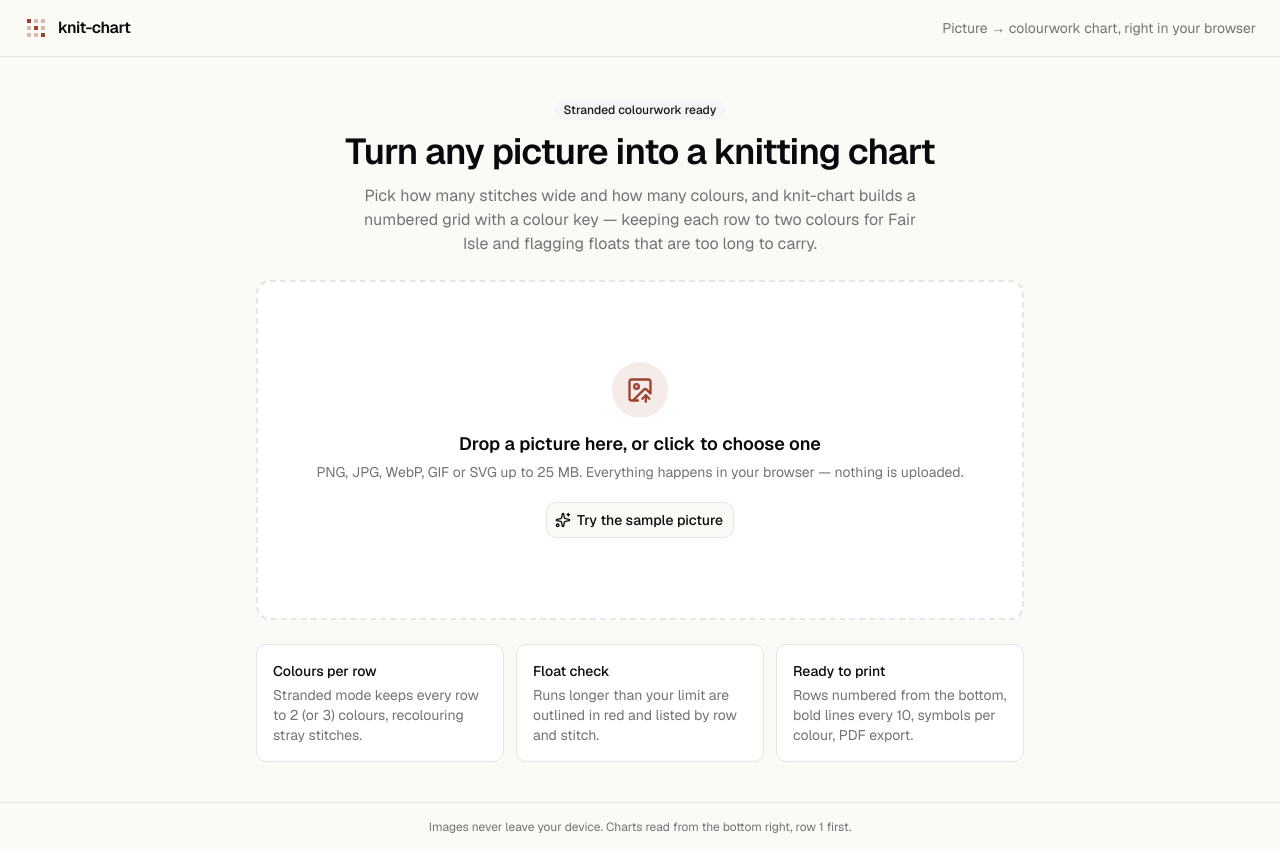
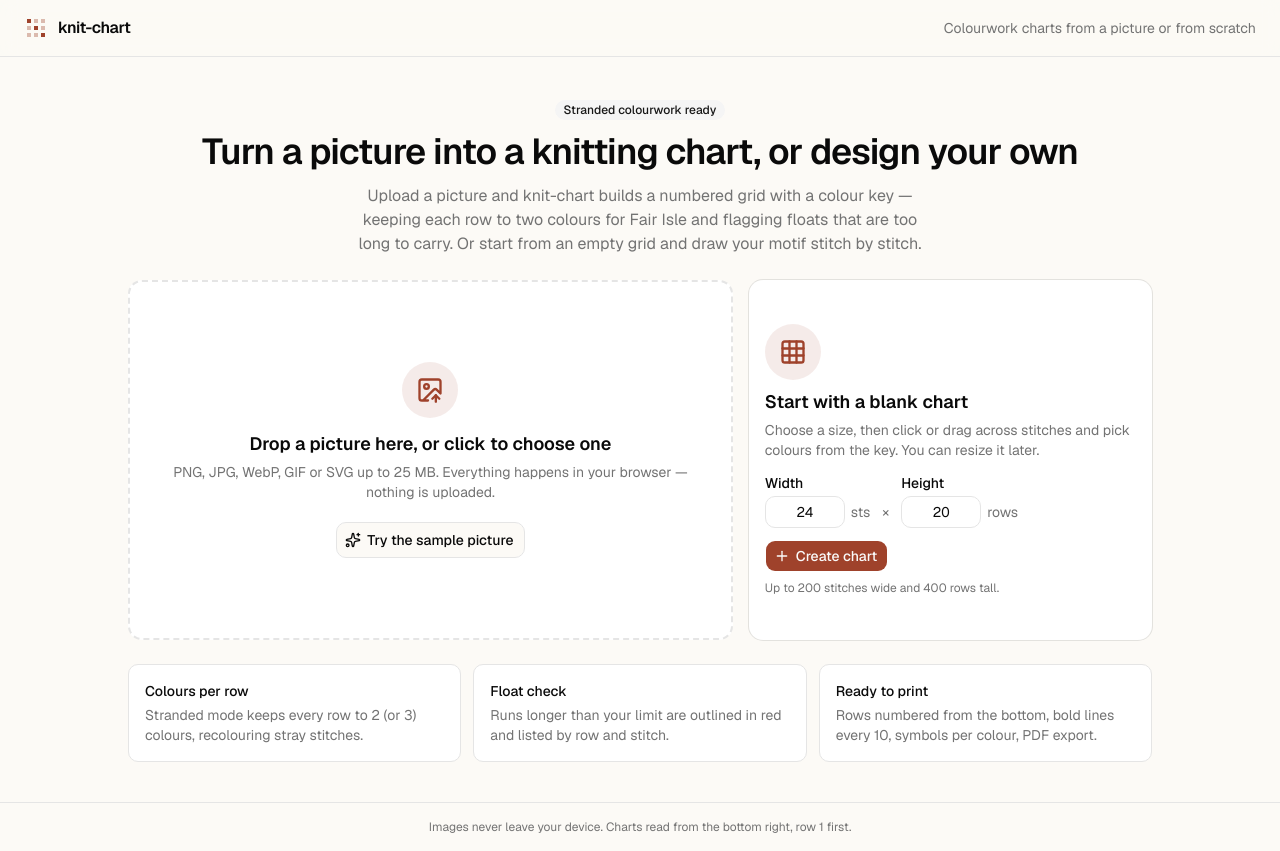
Before and after one commit to SiobhanCoady/knit-chart, a Next.js app: page / in a window 1280 px wide. Built offline with nearby package versions, Linux system fonts and the light colour scheme.

Commit message:
Allow design from blank chart

```diff
--- a/src/app/page.tsx
+++ b/src/app/page.tsx
@@ -16,7 +16,7 @@ export default function Home() {
             </svg>
             <span className="font-semibold tracking-tight">knit-chart</span>
           </div>
-          <p className="hidden text-sm text-muted-foreground sm:block">Picture → colourwork chart, right in your browser</p>
+          <p className="hidden text-sm text-muted-foreground sm:block">Colourwork charts from a picture or from scratch</p>
         </div>
       </header>
       <main className="mx-auto flex w-full max-w-7xl flex-1 px-4 py-8 sm:px-6 sm:py-10">
--- a/src/components/knit-chart-app.tsx
+++ b/src/components/knit-chart-app.tsx
@@ -3,10 +3,14 @@
 import { useCallback, useEffect, useEffectEvent, useMemo, useRef, useState } from "react";
 import { toast } from "sonner";
 import {
+  ArrowLeft,
   Crop,
   Download,
   FileText,
+  Grid3x3,
   Loader2,
+  Plus,
+  Scaling,
   Redo2,
   RotateCcw,
   RotateCcwSquare,
@@ -23,7 +27,10 @@ import {
   DEFAULT_SETTINGS,
   MAX_ROWS,
   addPaletteColour,
+  applyChartSettings,
+  createBlankChart,
   recolourCells,
+  resizeChart,
   type RGB,
   setPaletteColour,
 } from "@/lib/chart";
@@ -42,6 +49,7 @@ import { CropEditor } from "@/components/crop-editor";
 import { ChartView, MAX_CELL, MIN_CELL } from "@/components/chart-view";
 import { ColourKey, FloatList, RowSummaryList } from "@/components/chart-panels";
 import { RepeatPreview } from "@/components/repeat-preview";
+import { SizeForm } from "@/components/size-form";
 
 interface LoadedImage {
   el: HTMLImageElement;
@@ -95,7 +103,8 @@ export function KnitChartApp() {
   const [loadingImage, setLoadingImage] = useState(false);
   const [error, setError] = useState<string | null>(null);
   const [settings, setSettings] = useState<ChartSettings>(DEFAULT_SETTINGS);
-  const [chart, setChart] = useState<Chart | null>(null);
+  const [rawChart, setChart] = useState<Chart | null>(null);
+  const [blank, setBlank] = useState(false);
   const [builtFor, setBuiltFor] = useState<{ image: LoadedImage; settings: ChartSettings } | null>(null);
   const [cropping, setCropping] = useState(false);
   const [showSymbols, setShowSymbols] = useState(true);
@@ -117,6 +126,38 @@ export function KnitChartApp() {
   const update = <K extends keyof ChartSettings>(key: K, value: ChartSettings[K]) =>
     setSettings((s) => ({ ...s, [key]: value }));
 
+  // Blank charts aren't rebuilt from a picture, so setting changes are applied to whatever is being drawn.
+  const chart = useMemo(
+    () =>
+      blank && rawChart
+        ? applyChartSettings(rawChart, { maxFloat: settings.maxFloat, stitchAspect: settings.stitchAspect })
+        : rawChart,
+    [blank, rawChart, settings.maxFloat, settings.stitchAspect],
+  );
+
+  const resetEditing = (next: Chart | null) => {
+    setChart(next);
+    setOriginalChart(null);
+    setHistory({ past: [], future: [] });
+    setSelectedCells(new Set());
+    setPanelTab("key");
+  };
+
+  const startBlank = (width: number, height: number) => {
+    setImage(null);
+    setBlank(true);
+    setError(null);
+    resetEditing(createBlankChart(width, height, settings));
+  };
+
+  const startOver = () => {
+    if (history.past.length && !window.confirm("Start a new chart? Your current chart and its edits will be lost.")) return;
+    setImage(null);
+    setBlank(false);
+    setError(null);
+    resetEditing(null);
+  };
+
   const setRotatedUrl = (url: string | null) => {
     if (rotatedUrlRef.current) URL.revokeObjectURL(rotatedUrlRef.current);
     rotatedUrlRef.current = url;
@@ -131,6 +172,7 @@ export function KnitChartApp() {
       urlRef.current = revoke ? url : null;
       setRotatedUrl(null);
       originalRef.current = { el, url, name };
+      setBlank(false);
       setImage(originalRef.current);
       setRotation(0);
       setSettings((s) => ({ ...s, crop: null }));
@@ -245,6 +287,12 @@ export function KnitChartApp() {
     if (chart) commitEdit(addPaletteColour(chart, rgb));
   };
 
+  const resizeBlank = (width: number, height: number) => {
+    if (!chart) return;
+    setSelectedCells(new Set());
+    commitEdit(resizeChart(chart, width, height));
+  };
+
   const undo = () => {
     const previous = history.past.at(-1);
     if (!chart || !previous) return;
@@ -295,10 +343,10 @@ export function KnitChartApp() {
   };
 
   const runExport = async (kind: "png" | "pdf") => {
-    if (!chart || !image) return;
+    if (!chart) return;
     setExporting(kind);
     try {
-      const name = baseName(image.name);
+      const name = image ? baseName(image.name) : `knit-chart-${chart.width}x${chart.height}`;
       if (kind === "png") exportPng(chart, { showSymbols, highlightFloats }, name);
       else await exportPdf(chart, { showSymbols, highlightFloats }, name);
       toast.success(kind === "png" ? "Chart PNG downloaded" : "Printable PDF downloaded");
@@ -322,20 +370,44 @@ export function KnitChartApp() {
         settings.stitchAspect,
     ) > MAX_ROWS;
 
-  if (!image) {
+  if (!image && !blank) {
     return (
-      <div className="mx-auto w-full max-w-3xl space-y-6">
+      <div className="mx-auto w-full max-w-5xl space-y-6">
         <div className="space-y-3 text-center">
           <Badge variant="secondary">Stranded colourwork ready</Badge>
           <h1 className="text-3xl font-semibold tracking-tight text-balance sm:text-4xl">
-            Turn any picture into a knitting chart
+            Turn a picture into a knitting chart, or design your own
           </h1>
           <p className="mx-auto max-w-xl text-pretty text-muted-foreground">
-            Pick how many stitches wide and how many colours, and knit-chart builds a numbered grid with a colour key —
-            keeping each row to two colours for Fair Isle and flagging floats that are too long to carry.
+            Upload a picture and knit-chart builds a numbered grid with a colour key — keeping each row to two colours
+            for Fair Isle and flagging floats that are too long to carry. Or start from an empty grid and draw your
+            motif stitch by stitch.
           </p>
         </div>
+        <div className="grid gap-4 md:grid-cols-[minmax(0,3fr)_minmax(0,2fr)]">
           <UploadZone onFile={onFile} onSample={onSample} disabled={loadingImage} />
+          <Card className="justify-center">
+            <CardHeader>
+              <div className="mb-1 flex size-14 items-center justify-center rounded-full bg-primary/10 text-primary">
+                <Grid3x3 className="size-7" />
+              </div>
+              <CardTitle className="text-lg font-semibold">Start with a blank chart</CardTitle>
+              <CardDescription>
+                Choose a size, then click or drag across stitches and pick colours from the key. You can resize it
+                later.
+              </CardDescription>
+            </CardHeader>
+            <CardContent>
+              <SizeForm
+                initialWidth={24}
+                initialHeight={20}
+                submitLabel="Create chart"
+                submitIcon={<Plus data-icon="inline-start" />}
+                onSubmit={startBlank}
+              />
+            </CardContent>
+          </Card>
+        </div>
         {loadingImage && (
           <p className="flex items-center justify-center gap-2 text-sm text-muted-foreground">
             <Loader2 className="size-4 animate-spin" /> Reading your picture…
@@ -358,9 +430,72 @@ export function KnitChartApp() {
     );
   }
 
+  const floatSetting = (
+    <SettingRow
+      label="Longest float allowed"
+      value={`${settings.maxFloat} sts`}
+      hint="Runs of one colour longer than this leave a long strand on the back that should be caught."
+    >
+      <Slider
+        value={[settings.maxFloat]}
+        min={2}
+        max={15}
+        step={1}
+        onValueChange={(v) => update("maxFloat", sliderValue(v))}
+        aria-label="Maximum float length"
+      />
+    </SettingRow>
+  );
+
+  const stitchShapeSetting = (
+    <SettingRow
+      label="Stitch shape (height ÷ width)"
+      value={settings.stitchAspect.toFixed(2)}
+      hint={
+        image
+          ? "Knit stitches are wider than they are tall, so the chart gets more rows than stitches to keep the picture in proportion."
+          : "Knit stitches are wider than they are tall. Matching your gauge shows the motif in its knitted proportions."
+      }
+    >
+      <Slider
+        value={[settings.stitchAspect]}
+        min={0.5}
+        max={1.2}
+        step={0.01}
+        onValueChange={(v) => update("stitchAspect", sliderValue(v))}
+        aria-label="Stitch aspect ratio"
+      />
+      <div className="flex items-center gap-2 text-sm">
+        <span className="text-muted-foreground">From gauge:</span>
+        <Input
+          className="h-7 w-14 text-center"
+          inputMode="decimal"
+          aria-label="Stitches per 10 cm"
+          value={gauge.sts}
+          onChange={(e) => applyGauge({ ...gauge, sts: e.target.value })}
+        />
+        <span className="text-muted-foreground">sts ×</span>
+        <Input
+          className="h-7 w-14 text-center"
+          inputMode="decimal"
+          aria-label="Rows per 10 cm"
+          value={gauge.rows}
+          onChange={(e) => applyGauge({ ...gauge, rows: e.target.value })}
+        />
+        <span className="text-muted-foreground">rows</span>
+      </div>
+    </SettingRow>
+  );
+
   return (
     <div className="grid w-full gap-6 lg:grid-cols-[360px_minmax(0,1fr)]">
       <aside className="space-y-6">
+        <Button variant="ghost" size="sm" onClick={startOver} className="-my-2 -ml-2">
+          <ArrowLeft data-icon="inline-start" />
+          New chart
+        </Button>
+        {image ? (
+          <>
             <Card>
               <CardHeader>
                 <CardTitle>Picture</CardTitle>
@@ -497,56 +632,49 @@ export function KnitChartApp() {
                   />
                 </SettingRow>
 
-            <SettingRow
-              label="Longest float allowed"
-              value={`${settings.maxFloat} sts`}
-              hint="Runs of one colour longer than this leave a long strand on the back that should be caught."
-            >
-              <Slider
-                value={[settings.maxFloat]}
-                min={2}
-                max={15}
-                step={1}
-                onValueChange={(v) => update("maxFloat", sliderValue(v))}
-                aria-label="Maximum float length"
-              />
-            </SettingRow>
-
-            <SettingRow
-              label="Stitch shape (height ÷ width)"
-              value={settings.stitchAspect.toFixed(2)}
-              hint="Knit stitches are wider than they are tall, so the chart gets more rows than stitches to keep the picture in proportion."
-            >
-              <Slider
-                value={[settings.stitchAspect]}
-                min={0.5}
-                max={1.2}
-                step={0.01}
-                onValueChange={(v) => update("stitchAspect", sliderValue(v))}
-                aria-label="Stitch aspect ratio"
-              />
-              <div className="flex items-center gap-2 text-sm">
-                <span className="text-muted-foreground">From gauge:</span>
-                <Input
-                  className="h-7 w-14 text-center"
-                  inputMode="decimal"
-                  aria-label="Stitches per 10 cm"
-                  value={gauge.sts}
-                  onChange={(e) => applyGauge({ ...gauge, sts: e.target.value })}
-                />
-                <span className="text-muted-foreground">sts ×</span>
-                <Input
-                  className="h-7 w-14 text-center"
-                  inputMode="decimal"
-                  aria-label="Rows per 10 cm"
-                  value={gauge.rows}
-                  onChange={(e) => applyGauge({ ...gauge, rows: e.target.value })}
-                />
-                <span className="text-muted-foreground">rows</span>
-              </div>
-            </SettingRow>
+                {floatSetting}
+                {stitchShapeSetting}
               </CardContent>
             </Card>
+          </>
+        ) : (
+          chart && (
+            <>
+              <Card>
+                <CardHeader>
+                  <CardTitle>Blank chart</CardTitle>
+                  <CardDescription>
+                    {chart.width} sts × {chart.height} rows
+                  </CardDescription>
+                </CardHeader>
+                <CardContent className="space-y-3">
+                  <SizeForm
+                    key={`${chart.width}x${chart.height}`}
+                    initialWidth={chart.width}
+                    initialHeight={chart.height}
+                    submitLabel="Resize"
+                    submitIcon={<Scaling data-icon="inline-start" />}
+                    requireChange
+                    onSubmit={resizeBlank}
+                  />
+                  <p className="text-xs leading-relaxed text-muted-foreground">
+                    Rows are added or removed at the top and stitches at the left, so row 1 and stitch 1 stay put. New
+                    stitches are colour A. Resizing can be undone.
+                  </p>
+                </CardContent>
+              </Card>
+              <Card>
+                <CardHeader>
+                  <CardTitle>Chart settings</CardTitle>
+                </CardHeader>
+                <CardContent className="space-y-6">
+                  {floatSetting}
+                  {stitchShapeSetting}
+                </CardContent>
+              </Card>
+            </>
+          )
+        )}
       </aside>
 
       <section className="min-w-0 space-y-6">
--- /dev/null
+++ b/src/components/size-form.tsx
@@ -0,0 +1,87 @@
+"use client";
+
+import { useId, useState } from "react";
+import { BLANK_LIMITS } from "@/lib/chart";
+import { Button } from "@/components/ui/button";
+import { Input } from "@/components/ui/input";
+import { Label } from "@/components/ui/label";
+
+function parseSize(value: string, min: number, max: number) {
+  if (!/^\d+$/.test(value.trim())) return null;
+  const n = Number(value);
+  return n >= min && n <= max ? n : null;
+}
+
+export function SizeForm({
+  initialWidth,
+  initialHeight,
+  submitLabel,
+  submitIcon,
+  requireChange = false,
+  onSubmit,
+}: {
+  initialWidth: number;
+  initialHeight: number;
+  submitLabel: string;
+  submitIcon?: React.ReactNode;
+  /** Disable the button until the size differs from the initial one. */
+  requireChange?: boolean;
+  onSubmit: (width: number, height: number) => void;
+}) {
+  const id = useId();
+  const [width, setWidth] = useState(String(initialWidth));
+  const [height, setHeight] = useState(String(initialHeight));
+  const w = parseSize(width, BLANK_LIMITS.minStitches, BLANK_LIMITS.maxStitches);
+  const h = parseSize(height, BLANK_LIMITS.minRows, BLANK_LIMITS.maxRows);
+  const unchanged = w === initialWidth && h === initialHeight;
+  const disabled = w === null || h === null || (requireChange && unchanged);
+
+  return (
+    <form
+      className="space-y-2"
+      onSubmit={(e) => {
+        e.preventDefault();
+        if (!disabled) onSubmit(w!, h!);
+      }}
+    >
+      <div className="flex flex-wrap items-end gap-3">
+        <div className="space-y-1.5">
+          <Label htmlFor={`${id}-w`}>Width</Label>
+          <div className="flex items-center gap-1.5">
+            <Input
+              id={`${id}-w`}
+              inputMode="numeric"
+              value={width}
+              onChange={(e) => setWidth(e.target.value)}
+              aria-invalid={w === null}
+              className="h-8 w-20 text-center tabular-nums"
+            />
+            <span className="text-sm text-muted-foreground">sts</span>
+          </div>
+        </div>
+        <span className="pb-1.5 text-muted-foreground">×</span>
+        <div className="space-y-1.5">
+          <Label htmlFor={`${id}-h`}>Height</Label>
+          <div className="flex items-center gap-1.5">
+            <Input
+              id={`${id}-h`}
+              inputMode="numeric"
+              value={height}
+              onChange={(e) => setHeight(e.target.value)}
+              aria-invalid={h === null}
+              className="h-8 w-20 text-center tabular-nums"
+            />
+            <span className="text-sm text-muted-foreground">rows</span>
+          </div>
+        </div>
+        <Button type="submit" disabled={disabled}>
+          {submitIcon}
+          {submitLabel}
+        </Button>
+      </div>
+      <p className={w === null || h === null ? "text-xs text-destructive" : "text-xs text-muted-foreground"}>
+        Up to {BLANK_LIMITS.maxStitches} stitches wide and {BLANK_LIMITS.maxRows} rows tall.
+      </p>
+    </form>
+  );
+}
--- a/src/lib/chart.ts
+++ b/src/lib/chart.ts
@@ -250,6 +250,52 @@ export function parseHex(input: string): RGB | null {
   return [0, 2, 4].map((i) => parseInt(s.slice(i, i + 2), 16)) as RGB;
 }
 
+export const BLANK_LIMITS = { minStitches: 2, maxStitches: 200, minRows: 2, maxRows: MAX_ROWS };
+
+const BLANK_PALETTE: RGB[] = [
+  [242, 235, 221],
+  [200, 85, 61],
+];
+
+/** A chart filled with its main colour, plus one contrast colour ready to use. */
+export function createBlankChart(width: number, height: number, settings: ChartSettings): Chart {
+  const palette = BLANK_PALETTE.map((rgb, i) => ({
+    rgb,
+    hex: toHex(rgb),
+    symbol: SYMBOLS[i],
+    label: String.fromCharCode(65 + i),
+    count: 0,
+  }));
+  const blankSettings: ChartSettings = { ...settings, stitches: width, colours: palette.length, mode: "general", crop: null };
+  return summariseChart(width, height, new Uint8Array(width * height), palette, blankSettings, 0);
+}
+
+/**
+ * Change the chart's size, keeping row 1 and stitch 1 in place: rows are added or removed at the top and
+ * stitches at the left, matching how charts are read. New stitches are the main colour.
+ */
+export function resizeChart(chart: Chart, width: number, height: number): Chart {
+  if (width === chart.width && height === chart.height) return chart;
+  const cells = new Uint8Array(width * height);
+  const dx = width - chart.width;
+  const dy = height - chart.height;
+  for (let y = 0; y < height; y++) {
+    const oy = y - dy;
+    if (oy < 0 || oy >= chart.height) continue;
+    for (let x = 0; x < width; x++) {
+      const ox = x - dx;
+      if (ox >= 0 && ox < chart.width) cells[y * width + x] = chart.cells[oy * chart.width + ox];
+    }
+  }
+  return summariseChart(width, height, cells, chart.palette, { ...chart.settings, stitches: width }, chart.remappedStitches);
+}
+
+/** Re-check floats and redraw at a new stitch shape without touching any stitches. */
+export function applyChartSettings(chart: Chart, changes: Pick<ChartSettings, "maxFloat" | "stitchAspect">): Chart {
+  if (chart.settings.maxFloat === changes.maxFloat && chart.settings.stitchAspect === changes.stitchAspect) return chart;
+  return summariseChart(chart.width, chart.height, chart.cells, chart.palette, { ...chart.settings, ...changes }, chart.remappedStitches);
+}
+
 /** Change what a palette colour looks like. Every stitch using it changes with it; floats and counts don't. */
 export function setPaletteColour(chart: Chart, index: number, rgb: RGB): Chart {
   const hex = toHex(rgb);
```
Lines whose indentation alone changed are shown as unchanged.
